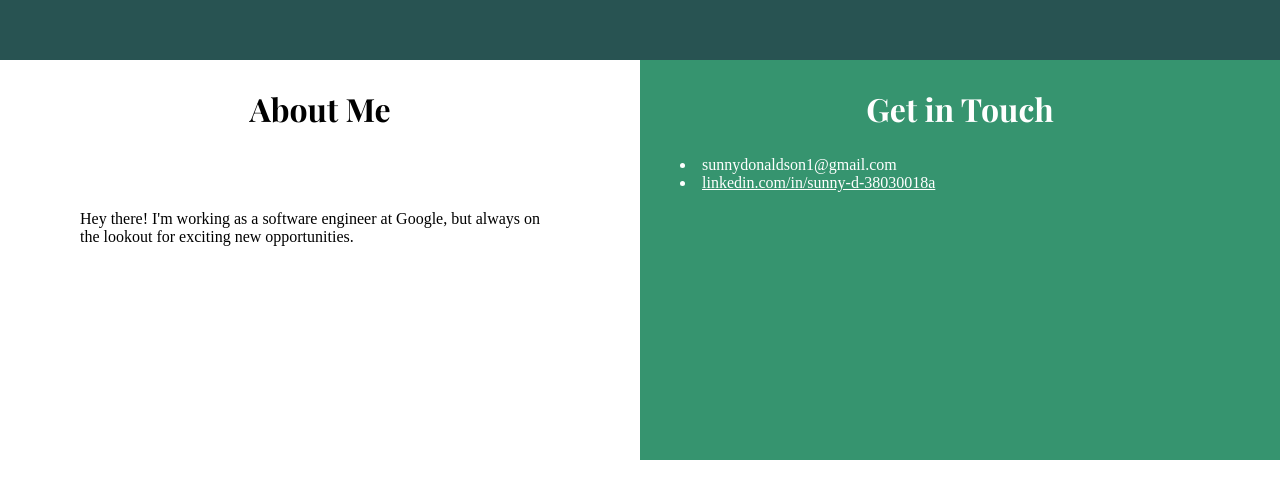
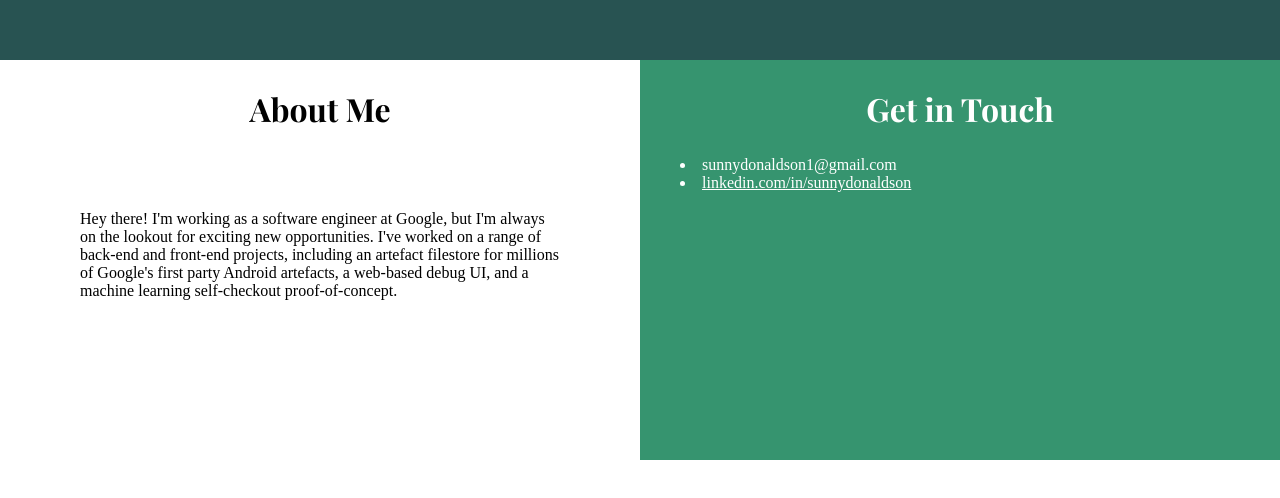
Before and after one commit to sunnydonaldson/sunnydonaldson.github.io, a plain HTML site: page index.html in a window 1280 px wide. Shown: the part 740-1238 px from the top of the page. After the commit the page ends 1200 px from the top, so only its background shows below. Drawn offline with nearby package versions, Linux system fonts and the light colour scheme.

Commit message:
Add basic about description.
It still needs to be filled out more thoroughly, as well as the contact section.

```diff
--- a/index.css
+++ b/index.css
@@ -31,6 +31,12 @@ h2 {
 
 .section {
   height: 100vh;
+  width: 100vw;
+  display: flex;
+}
+
+.half-section {
+  height: 50vh;
   width: 100vw;
   display: flex;
 }
--- a/index.html
+++ b/index.html
@@ -20,11 +20,12 @@
   <div class="dark vcenter hcenter section">
     <h1>Sunny Donaldson</h1>
   </div>
-  <div class="hcenter section">
+  <div class="hcenter half-section">
     <div class="block hcenter">
       <h2>About Me</h2>
       <p>
-        Hey there! I'm working as a software engineer at Google, but always on the lookout for exciting new opportunities.
+        Hey there! I'm working as a software engineer at Google, but I'm always on the lookout for exciting new opportunities.
+        I've worked on a range of back-end and front-end projects, including an artefact filestore for millions of Google's first party Android artefacts, a web-based debug UI, and a machine learning self-checkout proof-of-concept.
       </p>
     </div>
     <div class="block hcenter accent">
@@ -32,7 +33,7 @@
       <ul>
         <li>sunnydonaldson1@gmail.com</li>
         <li>
-            <a href="https://www.linkedin.com/in/sunny-d-38030018a/">linkedin.com/in/sunny-d-38030018a</a>
+            <a href="https://www.linkedin.com/in/sunnydonaldson/">linkedin.com/in/sunnydonaldson</a>
         </li>
       </ul>
     </div>
```
